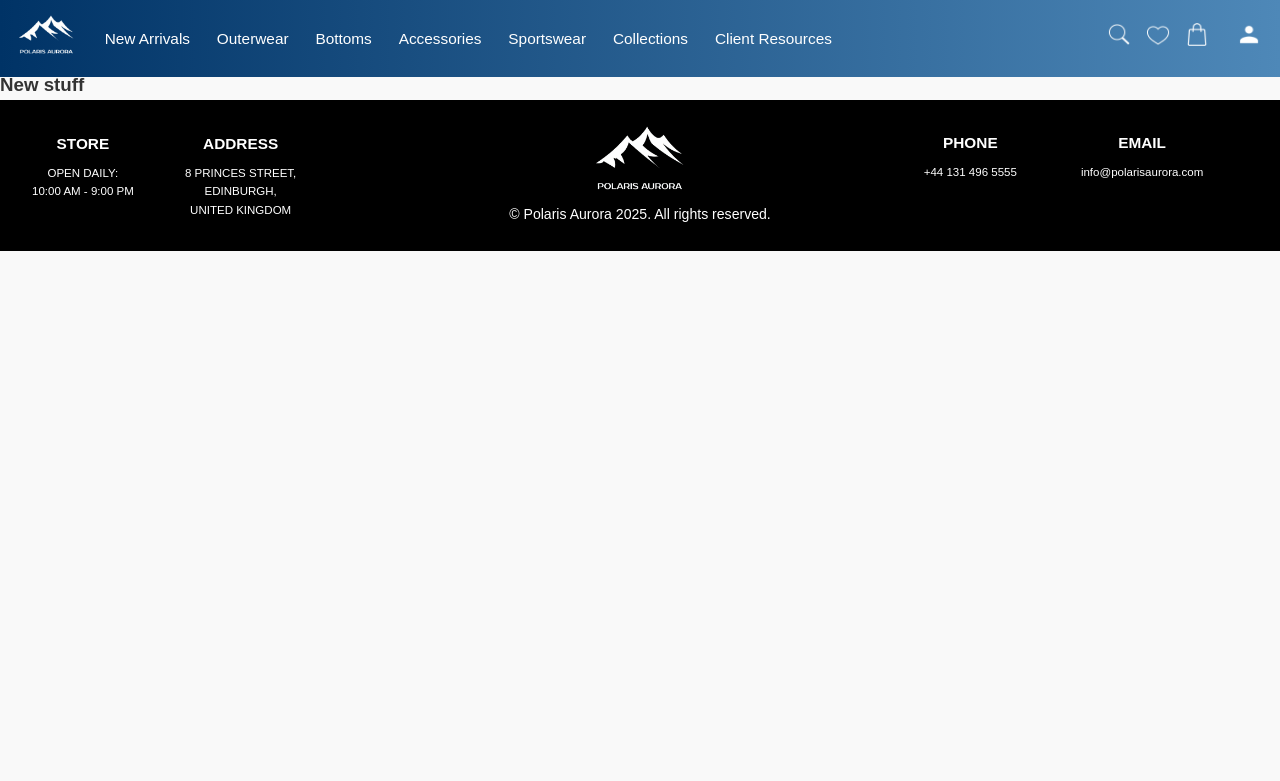
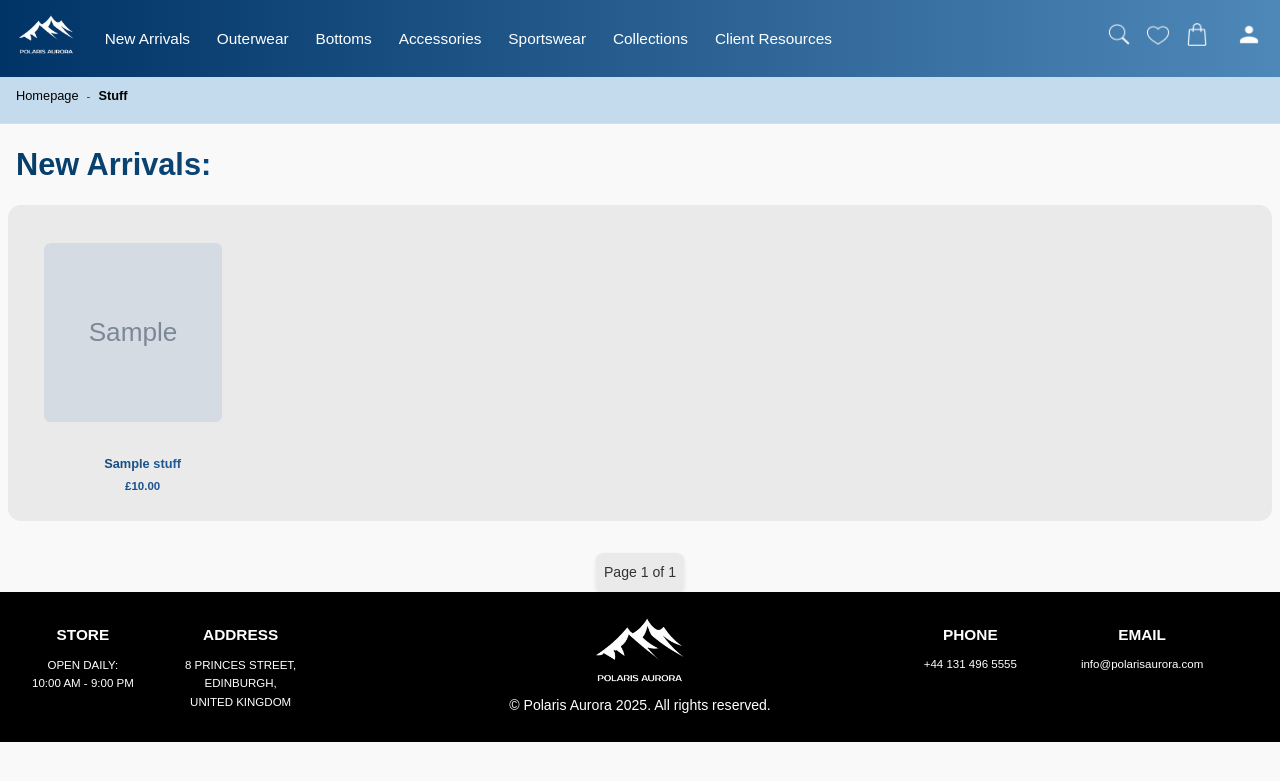
Before and after one commit to lystarblone/clothes_site, a Django app: page /new_stuff/ in a window 1280 px wide. Shown: the top 781 px of the page. Run offline with Django 5.2, Linux system fonts and the light colour scheme; tables that the repository leaves empty hold one stand-in row (values such as "Sample post"); grey boxes marked "Sample" are stand-in pictures.

Commit message:
Fixed panel

```diff
--- a/main/models.py
+++ b/main/models.py
@@ -27,6 +27,7 @@ class Collection(models.Model):
 
 class Stuff(models.Model):
     name = models.CharField(max_length=50, unique=True, db_index=True, verbose_name='Название товара')
+    short_name = models.CharField(max_length=50, blank=True, verbose_name='Короткое название')
     description = models.TextField(blank=True, null=True, verbose_name='Описание товара')
     slug = models.SlugField(max_length=50, unique=True, verbose_name='Слаг')
     price = models.DecimalField(max_digits=10, decimal_places=2, verbose_name='Цена')
--- /dev/null
+++ b/main/static/main/css/new_stuff.css
@@ -0,0 +1,181 @@
+/* Стили для верхней полоски */
+.page-header {
+    background-color: #c3dbed; /* Нежно-синий фон */
+    padding: 1rem 0;
+    border-bottom: 1px solid #ddd;
+}
+
+.breadcrumb {
+    display: flex;
+    gap: 0.5rem;
+    font-size: 0.9vw;
+    margin-left: 1rem;
+    max-width: 80%;
+    align-items: center;
+}
+
+.breadcrumb-item a {
+    text-decoration: none;
+    color: #000;
+    transition: color 0.25s ease;
+    font-size: 1vw;
+}
+
+.breadcrumb-item a:hover {
+    color: #FFB100;
+}
+
+.breadcrumb-item.active {
+    font-weight: bold;
+}
+
+.new-arrivals-title {
+    margin-top: 1rem;
+    margin-left: 1rem;
+    background: linear-gradient(90deg, #063e69, #2f66b2);
+    -webkit-background-clip: text;
+    background-clip: text;
+    color: transparent;
+    font-size: 2.4vw;
+    margin-bottom: 1rem;
+}
+
+/* Стили для панели новых товаров */
+.new-products-panel {
+    position: relative;
+    background-color: #f9f9f9;
+    border-radius: 1vw;
+}
+
+.product-container {
+    position: relative;
+    overflow: visible;
+    border-radius: 1vw;
+    background: #eaeaea;
+    margin-left: 0.6vw;
+    margin-right: 0.6vw;
+}
+
+.product-grid {
+    display: flex;
+    flex-wrap: wrap;
+    justify-content: flex-start;
+    gap: 2.45vw;
+    margin: 0 1vw;
+}
+
+.product-item {
+    margin-top: 3vw;
+    margin-left: 1.8vw;
+    position: relative;
+    flex: 0 0 calc(80% / 5);
+    max-width: calc(80% / 5);
+    text-align: center;
+    overflow: hidden;
+    border-radius: 0.5vw;
+}
+
+.product-item:nth-last-child(-n+5) {
+    margin-bottom: 2vw;
+}
+
+/* Контейнер для изображений */
+.image-container {
+    position: relative;
+    width: 100%;
+    height: 0;
+    padding-top: 100%;
+    overflow: hidden;
+    border-radius: 0.5vw;
+    display: flex;
+    justify-content: center;
+    align-items: center;
+}
+
+.image-container img {
+    position: absolute;
+    top: 0;
+    left: 0;
+    width: 90%;
+    height: 90%;
+    object-fit: cover;
+    border-radius: 0.5vw;
+    transition: opacity 0.2s ease;
+}
+
+.image-container .hover-image {
+    z-index: 1;
+    opacity: 0;
+    transition: opacity 0.15s ease;
+}
+
+/* При наведении показываем второе изображение */
+.image-container:not(.no-hover):hover .main-image {
+    opacity: 0;
+}
+
+.image-container:not(.no-hover):hover .hover-image {
+    opacity: 1;
+}
+
+.image-container.no-hover .main-image:hover {
+    transform: rotateY(180deg);
+}
+
+/* Стили для блока с информацией о товаре */
+.product-info {
+    margin-top: 1vw;
+    text-align: center;
+    background: linear-gradient(90deg, #063e69, #2f66b2);
+    -webkit-background-clip: text;
+    background-clip: text;
+    color: transparent;
+    padding: 0 1vw;
+}
+
+.product-name {
+    font-size: 1vw;
+    font-weight: bold;
+    margin-bottom: 0.2vw;
+    white-space: nowrap;
+    overflow: hidden;
+    text-overflow: ellipsis;
+}
+
+.product-price {
+    font-size: 0.9vw;
+    font-weight: bold;
+}
+
+/* Стили для пагинации */
+.pagination {
+    display: flex;
+    justify-content: center;
+    margin-top: 2rem;
+    font-size: 1.1vw;
+    color: #333;
+}
+
+.step-links {
+    display: flex;
+    gap: 0.5rem;
+}
+
+.step-links a,
+.step-links span.current {
+    padding: 0.5rem;
+    background-color: #f9f9f9;
+    border-radius: 0.5rem;
+    text-decoration: none;
+    color: #333;
+    transition: background-color 0.3s ease;
+    box-shadow: 0 2px 4px rgba(0, 0, 0, 0.1);
+}
+
+.step-links a:hover {
+    background-color: #eaeaea;
+}
+
+.step-links span.current {
+    background-color: #eaeaea;
+}
--- a/main/templates/main/new_stuff.html
+++ b/main/templates/main/new_stuff.html
@@ -1,8 +1,68 @@
 {% extends "base.html" %}
 {% load static %}
 
+{% block styles %}
+<link rel="stylesheet" href="{% static 'main/css/new_stuff.css' %}">
+{% endblock styles %}
+
 {% block content %}
-<h3>
-New stuff
-</h3>
+<div class="page-header">
+    <nav aria-label="Breadcrumb">
+        <ul class="breadcrumb">
+            <li class="breadcrumb-item"><a href="{% url 'main_page' %}">Homepage</a></li>
+            <span>-</span>
+            <li class="breadcrumb-item active" aria-current="page"><a href="{% url 'new_stuff' %}">Stuff</a></li>
+        </ul>
+    </nav>
+</div>
+
+<h1 class="new-arrivals-title">New Arrivals:</h1>
+
+<div class="new-products-panel">
+    <div class="product-container">
+        <div class="product-grid">
+            {% for product in page_obj %}
+            <div class="product-item">
+                <!-- Контейнер для изображений -->
+                <div class="image-container {% if not product.images.all.1 %}no-hover{% endif %}">
+                    {% if product.images.all %}
+                        <img src="{{ product.images.first.image.url }}" alt="{{ product.name }}" class="main-image">
+
+                        {% with second_image=product.images.all.1 %}
+                            {% if second_image %}
+                                <img src="{{ second_image.image.url }}" alt="{{ product.name }} (Hover)" class="hover-image">
+                            {% endif %}
+                        {% endwith %}
+                    {% endif %}
+                </div>
+
+                <div class="product-info">
+                    <p class="product-name">{{ product.short_name }}</p>
+                    <p class="product-price">£{{ product.price }}</p>
+                </div>
+            </div>
+            {% empty %}
+                <p>No new arrivals available.</p>
+            {% endfor %}
+        </div>
+    </div>
+</div>
+
+<div class="pagination">
+    <span class="step-links">
+        {% if page_obj.has_previous %}
+            <a href="?page=1">&laquo; first</a>
+            <a href="?page={{ page_obj.previous_page_number }}">previous</a>
+        {% endif %}
+
+        <span class="current">
+            Page {{ page_obj.number }} of {{ page_obj.paginator.num_pages }}
+        </span>
+
+        {% if page_obj.has_next %}
+            <a href="?page={{ page_obj.next_page_number }}">next</a>
+            <a href="?page={{ page_obj.paginator.num_pages }}">last &raquo;</a>
+        {% endif %}
+    </span>
+</div>
 {% endblock content %}
--- a/main/views.py
+++ b/main/views.py
@@ -1,6 +1,7 @@
 from django.shortcuts import redirect, render
+from django.core.paginator import Paginator
 from django.http import HttpResponseNotFound
-from .models import Stuff, Collection
+from .models import Stuff, Collection, StuffImage
 from .forms import AuthForm
 
 # Create your views here.
@@ -15,7 +16,15 @@ def main_page(request):
     return render(request, "main/index.html", dataset)
 
 def new_stuff(request):
-    return render(request, "main/new_stuff.html", {"title": "New Stuff"})
+    products = Stuff.objects.all().order_by('-pk').prefetch_related('images')
+    paginator = Paginator(products, 50)
+
+    dataset = {
+        "page_obj": paginator.get_page(request.GET.get('page')),
+        "title": "New Stuff"
+    }
+
+    return render(request, "main/new_stuff.html", dataset)
 
 def outerwear(request):
     return render(request, "main/outerwear.html", {"title": "Outwear"})
```
Also changed, not shown: main/admin.py (+6 -6 lines).
